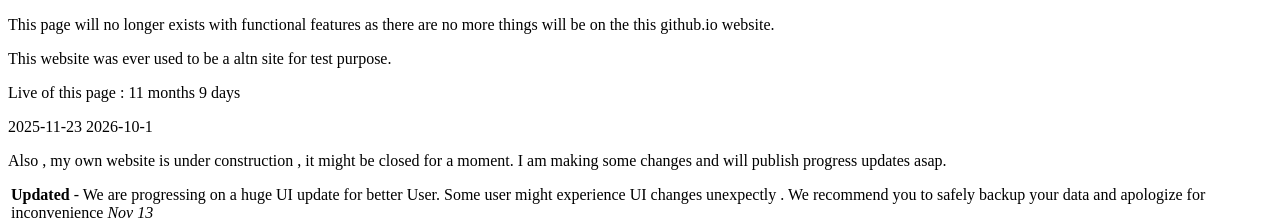
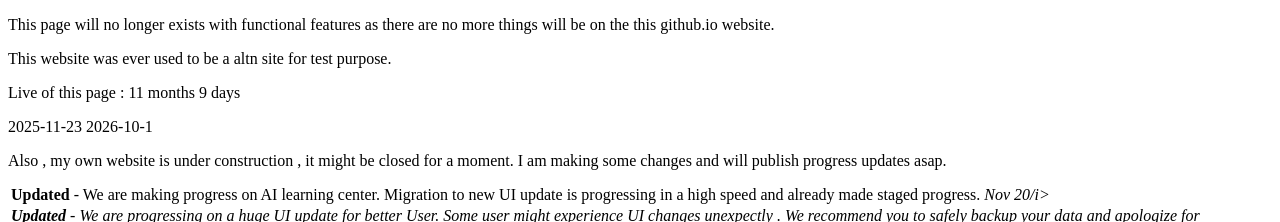
Before and after one commit to awaplay/awaplay.github.io, a plain HTML site: page index.html in a window 1280 px wide. Shown: the top 222 px of the page. Drawn offline with Linux system fonts and the light colour scheme.

Commit message:
Update index.html

```diff
--- a/index.html
+++ b/index.html
@@ -13,6 +13,7 @@
     <p>Also , my own website is under construction , it might be closed for a moment. I am making some changes and will publish progress updates asap. </p>
 
     <div class="t">
+    <p><b>Updated </b>- We are making progress on AI learning center. Migration to new UI update is progressing in a high speed and already made staged progress. <i>Nov 20/i></p>
     <p><b>Updated </b>- We are progressing on a huge UI update for better User. Some user might experience UI changes unexpectly . We recommend you to safely backup your data and apologize for inconvenience <i>Nov 13</i></p>
     <p><b>Stage breaking </b>- /api/v2 is now rolling out on some user groups testing the more efficiency way to collect data ! Looking forward :D <i>Nov 13</i></p>
     <p><b>Fixed </b>- Multiple bad issues were fixed including some UI issues or functions.We are discovering more about the feedbacks. <i>Nov 9</i></p>
```
